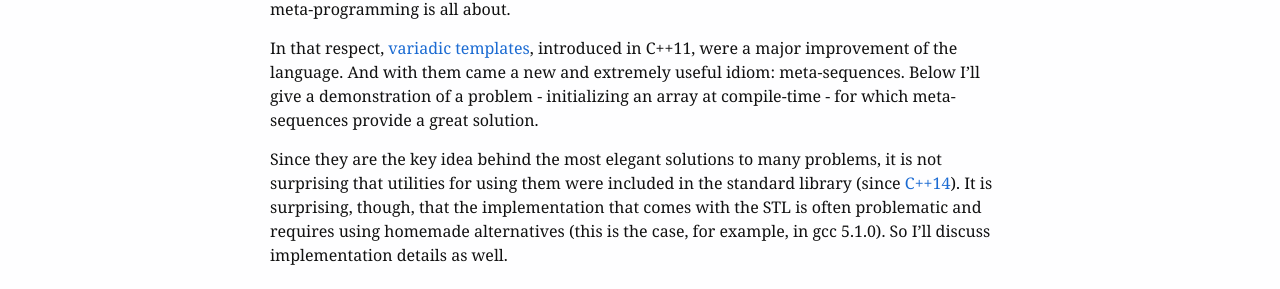
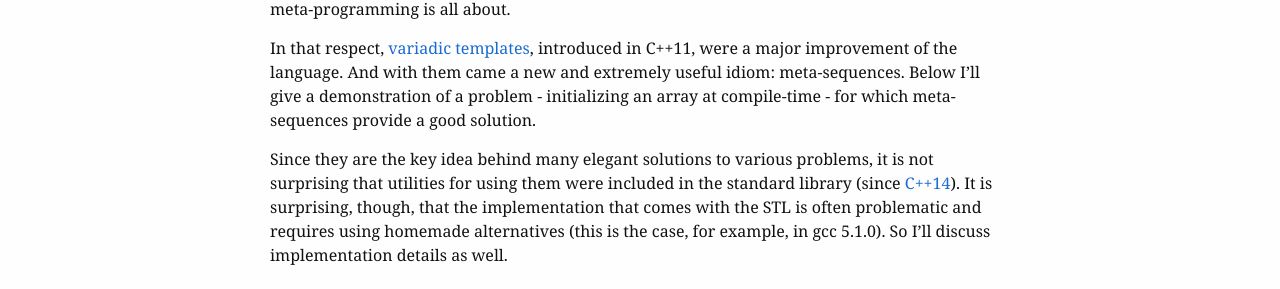
Before and after one commit to omersha/omersha.github.io, a Jekyll site: the page built from _posts/2015-12-08-meta-sequences-in-c++.md, in a window 1280 px wide and 900 px high. Shown: the part 324-613 px from the top of the window. Built offline with Jekyll 4.4.1, drawn with Linux system fonts in a browser that asks for light colours; formulas are drawn with MathJax 3.

Commit message:
minor editing

```diff
--- a/_posts/2015-12-08-meta-sequences-in-c++.md
+++ b/_posts/2015-12-08-meta-sequences-in-c++.md
@@ -16,9 +16,9 @@ templates](http://en.cppreference.com/w/cpp/language/parameter_pack), introduced
 in C++11, were a major improvement of the language. And with them came a new and
 extremely useful idiom: meta-sequences. Below I'll give a demonstration of a
 problem - initializing an array at compile-time - for which meta-sequences
-provide a great solution.
+provide a good solution.
 
-Since they are the key idea behind the most elegant solutions to many problems,
+Since they are the key idea behind many elegant solutions to various problems,
 it is not surprising that utilities for using them were included in the
 standard library (since [C++14](http://en.cppreference.com/w/cpp/utility)). It
 is surprising, though, that the implementation that comes with the STL is often
```
